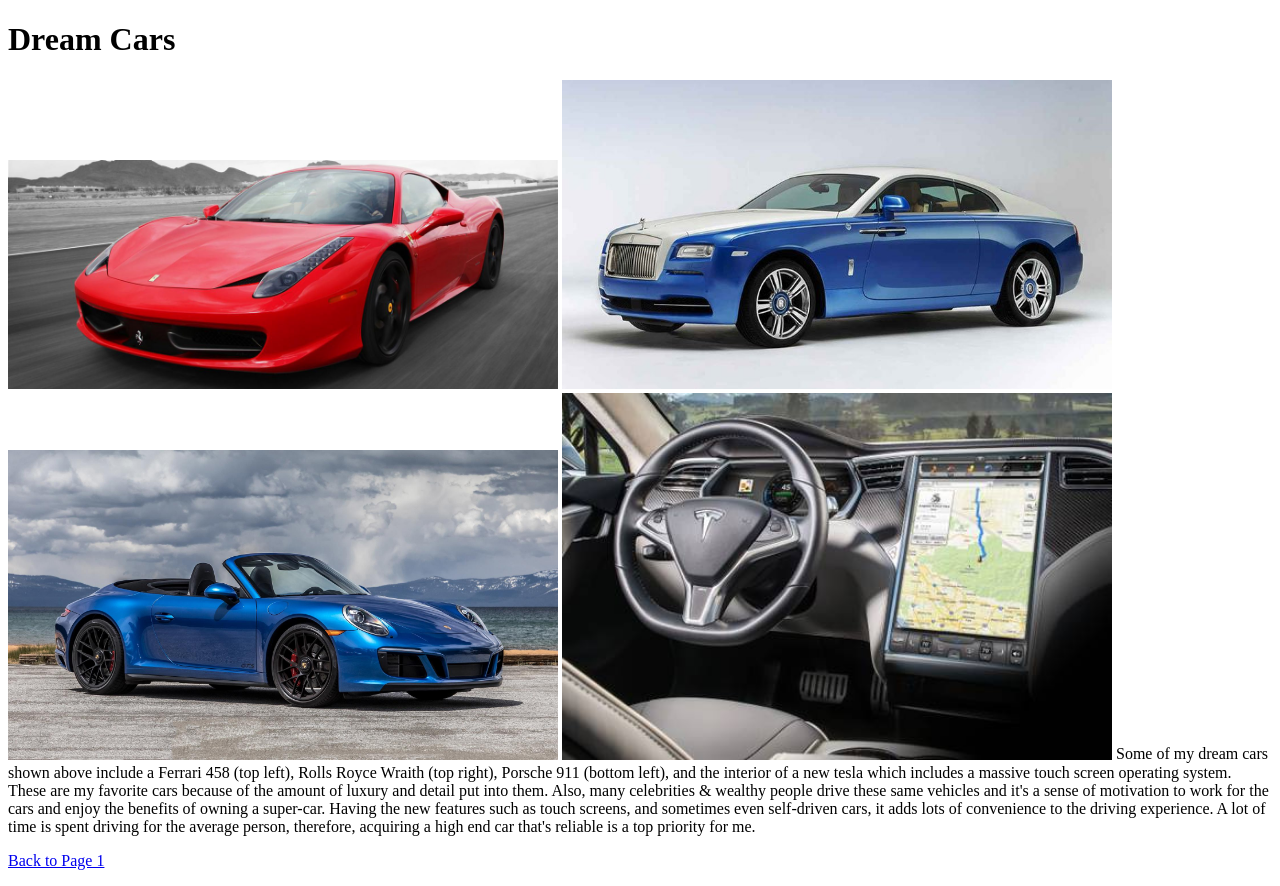
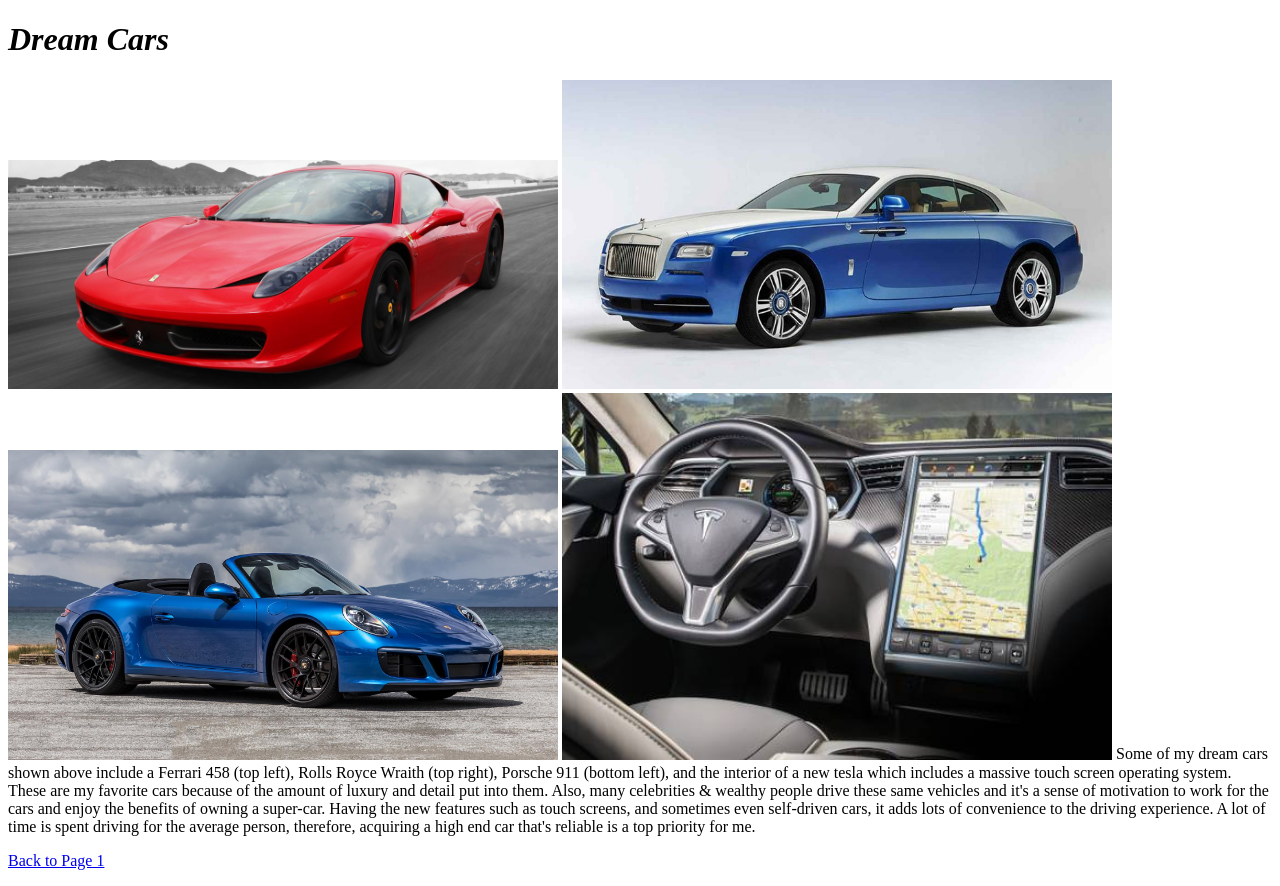
Before and after one commit to mattsforza/mattsforza.github.io, a plain HTML site: page page4.html in a window 1280 px wide. Drawn offline with Linux system fonts and the light colour scheme.

Commit message:
Add files via upload

```diff
--- a/page4.html
+++ b/page4.html
@@ -5,7 +5,7 @@
     <title>Homepage</title>
 </head>
 <body>
-<h1>Dream Cars</h1>
+<i><h1>Dream Cars</h1></i>
 
 <img src="ferrari.jpg" width="550">
 <img src="wraith.jpg" width="550">
```
